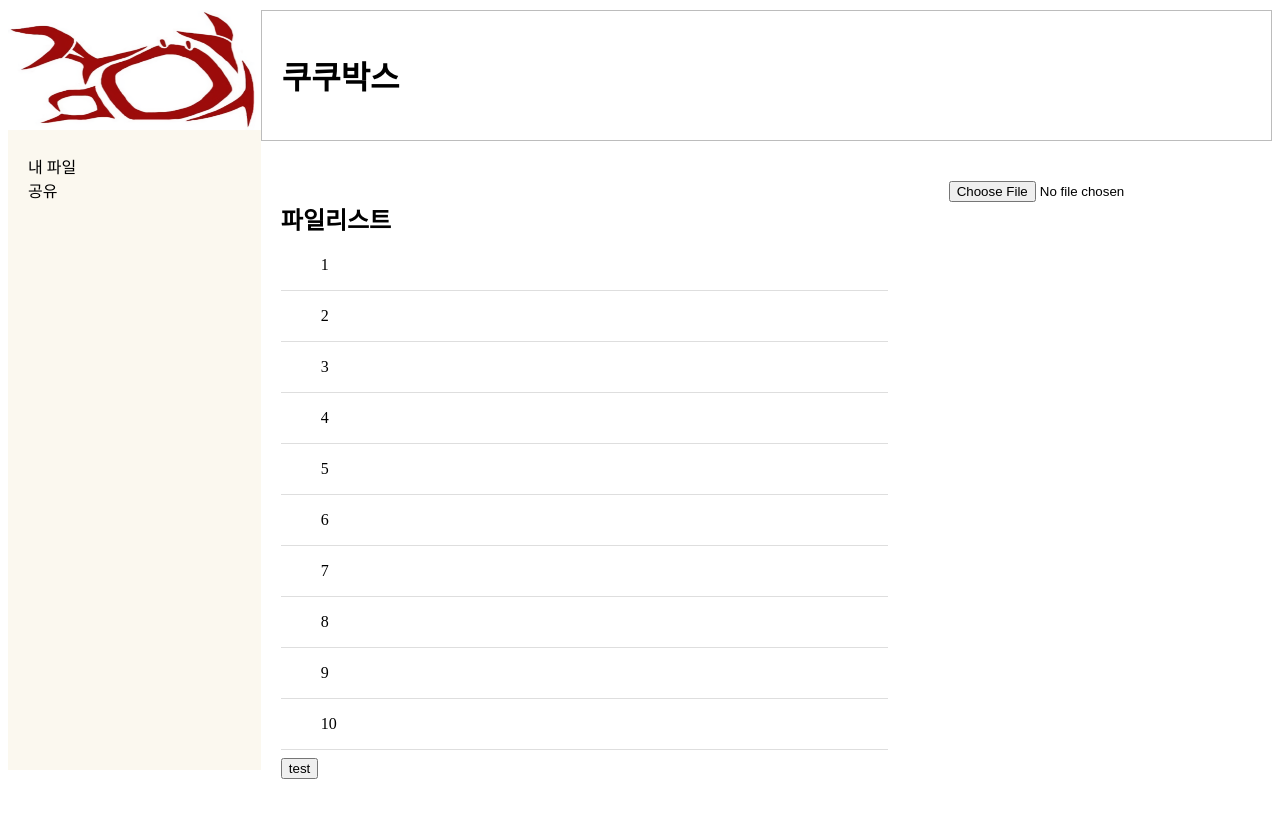
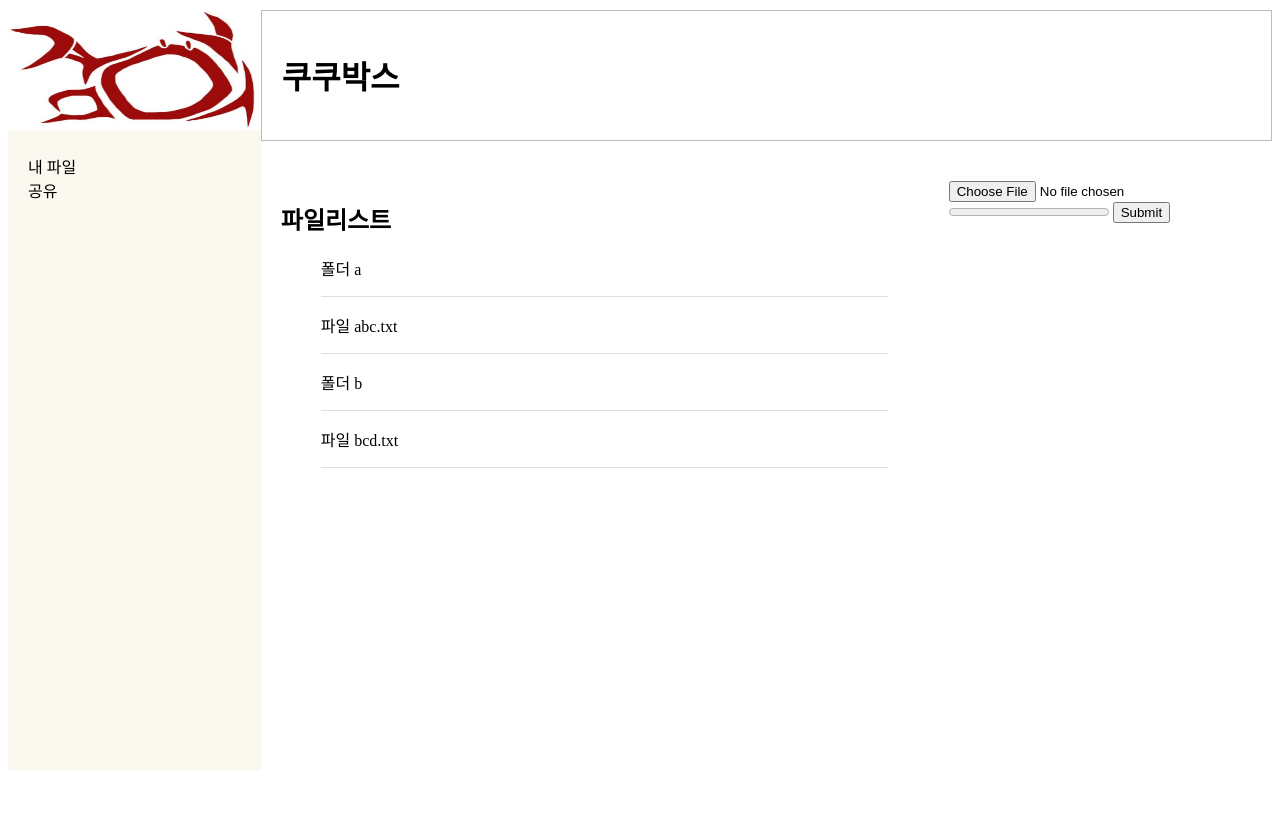
Before and after one commit to milban/AWS_dropbox, a Python web app: template templates/html/fileServiece.html in a window 1280 px wide. After the commit the page ends 770 px from the top, so only its background shows below. Run offline with Jinja, Linux system fonts and the light colour scheme; the template is opened without the code that fills it, so the values that code supplies are empty; some web fonts are replaced.

Commit message:
Implement File/Dir separate and sorting list

```diff
--- a/templates/html/fileServiece.html
+++ b/templates/html/fileServiece.html
@@ -24,31 +24,12 @@
 
             <div class="content">
                 <h2>파일리스트</h2>
-                <ul>1</ul>
-                <hr class="horizon">
-                <ul>2</ul>
-                <hr class="horizon">
-                <ul>3</ul>
-                <hr class="horizon">
-                <ul>4</ul>
-                <hr class="horizon">
-                <ul>5</ul>
-                <hr class="horizon">
-                <ul>6</ul>
-                <hr class="horizon">
-                <ul>7</ul>
-                <hr class="horizon">
-                <ul>8</ul>
-                <hr class="horizon">
-                <ul>9</ul>
-                <hr class="horizon">
-                <ul>10</ul>
-                <hr class="horizon">
-                <button class="testBtn">test</button>
             </div>
             <div class="file-control">
                 <form action="" method="post" enctype="multipart/form-data">
                     <input type="file" name="파일 업로드" id="">
+                    <progress id="progressBar" max="100" value="0"></progress>
+                    <input type="submit">
                 </form>
             </div>
         </div>
--- a/templates/js/fileServiece.js
+++ b/templates/js/fileServiece.js
@@ -1,5 +1,5 @@
 var content = document.querySelector('.content')
-var testBtn = document.querySelector('.testBtn')
+//var testBtn = document.querySelector('.testBtn')
 
 function testBtnClickHandler() {
     var addElem = document.createElement('ul')
@@ -10,4 +10,62 @@ function testBtnClickHandler() {
     content.appendChild(horizonal)
 }
 
-testBtn.addEventListener('click', testBtnClickHandler)
+//testBtn.addEventListener('click', testBtnClickHandler)
+
+// 디렉토리/파일 보여주기
+var cttList = ["abc.txt", "a/"]
+var newCtt = ["bcd.txt", "b/"]
+function printContent(newContents) {
+    cttList = cttList.concat(newContents)
+    cttList.sort()
+    for(var i=0; i<cttList.length; i++) {
+        contentItem = cttList[i]
+        var addElem = document.createElement('ul')
+        var horizonal = document.createElement('ul')
+        horizonal.innerHTML = "<hr class=\"horizon\">"
+        console.log(contentItem.search("/"))
+        if(contentItem.search("/")==-1) {
+            var fileName = contentItem
+            addElem.innerHTML = "파일 " + fileName
+            content.appendChild(addElem)
+            content.appendChild(horizonal)
+        }
+        else {
+            var dirName = contentItem.replace("/", "")
+            addElem.innerText = "폴더 " + dirName
+            content.appendChild(addElem)
+            content.appendChild(horizonal)
+        }
+    }
+}
+
+printContent(newCtt)
+
+
+// 파일 업로드
+var progressBar
+var progressCnt
+function fileUpload(file) {
+    var callUrl = "";
+    console.log("qq")
+    var xhr = new XMLHttpRequest()
+    xhr.open('POST', callUrl)
+    xhr.upload.onprogress = function(e) {
+        var percentComplete = (e.loaded/e.total)*100
+        progressBar.value = percentComplete
+        progressCnt.innerHTML = parseInt(percentComplete) + "%"
+    }
+
+    xhr.onload = function() {
+        var callStatus = xhr.status
+        if(callStatus == 200) {
+            var fileControl = document.querySelector('.file-contorl')
+            var transferCmplt = document.createElement('div')
+            transferCmplt.innerHTML = 'Transfer Complete'
+            fileControl.appendChild(transferCmplt)
+        }
+        else {
+            console.log('error')
+        }
+    }
+}
```
Also changed, not shown: templates/html/login.html (+5 -3 lines).
